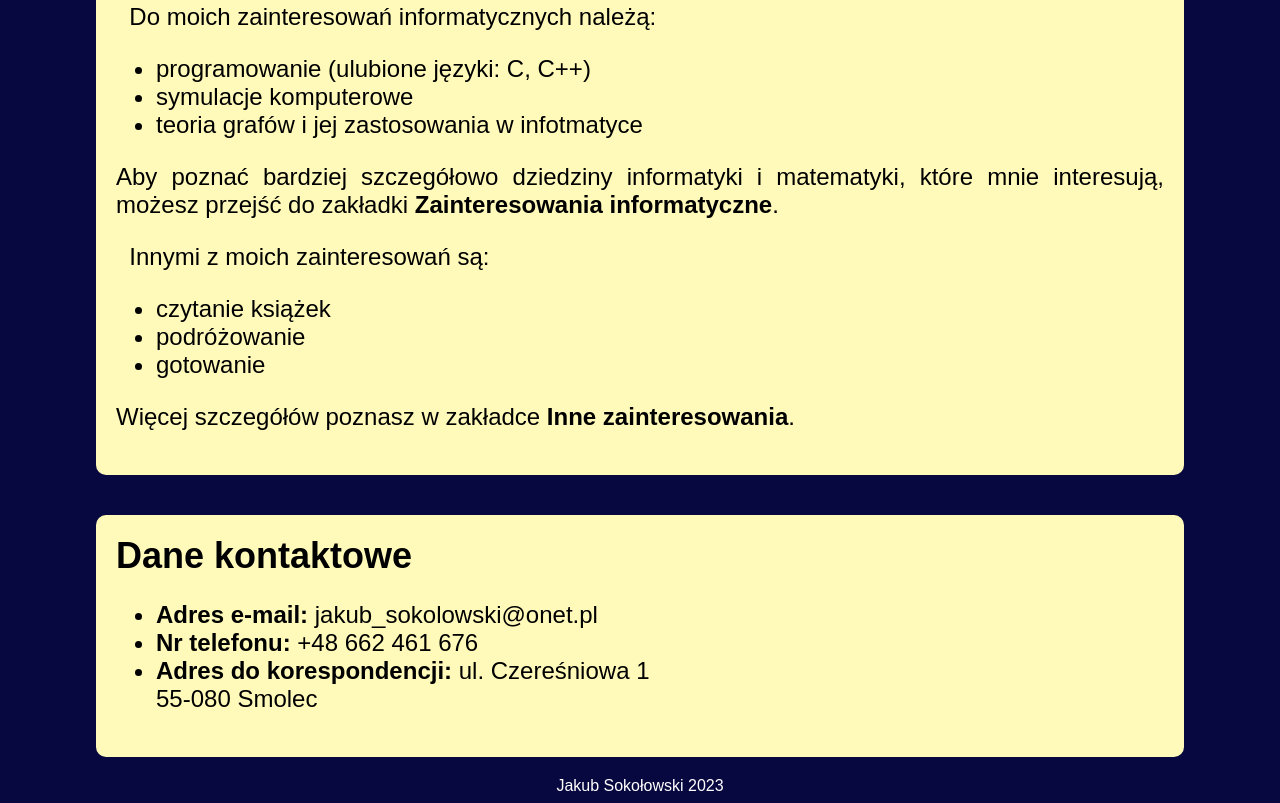
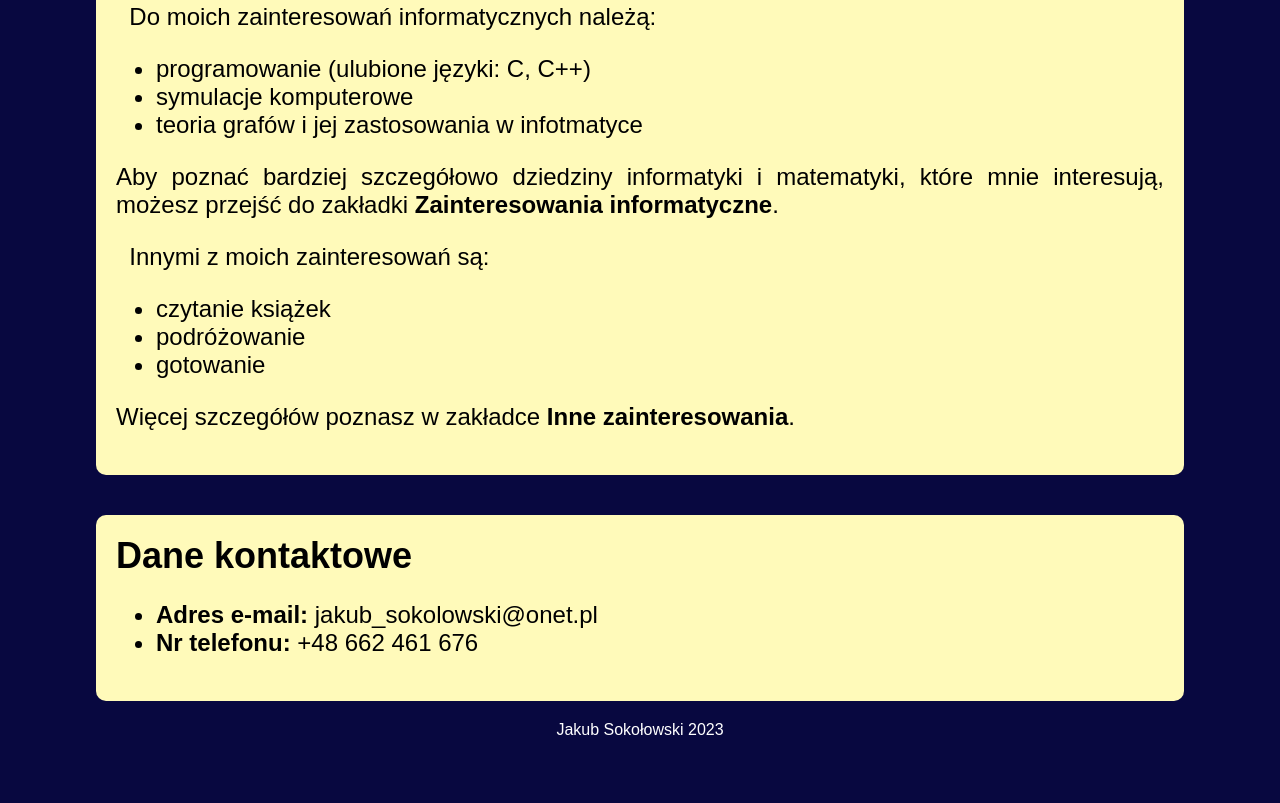
Before and after one commit to JakubS26/StronaWWW, a plain HTML site: page index.html in a window 1280 px wide. Shown: the part 901-1704 px from the top of the page. After the commit the page ends 1648 px from the top, so only its background shows below. Drawn offline with Linux system fonts and the light colour scheme.

Commit message:
Add files via upload

```diff
--- a/index.html
+++ b/index.html
@@ -66,9 +66,6 @@
 				<ul>
 					<li> <b>Adres e-mail:</b> jakub_sokolowski@onet.pl
 					<li> <b>Nr telefonu:</b> +48 662 461 676
-					<li> <b>Adres do korespondencji:</b>
-						ul. Czereśniowa 1 <br>
-						55-080 Smolec
 				</ul>
 			</article>
 		</main>
```
